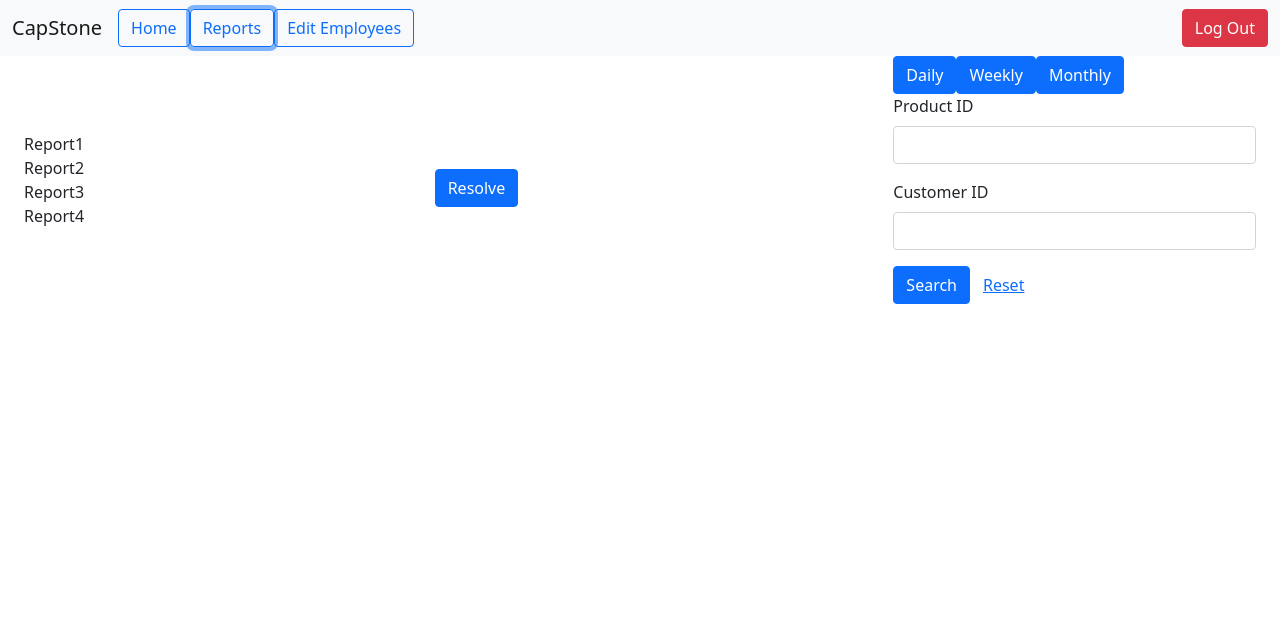
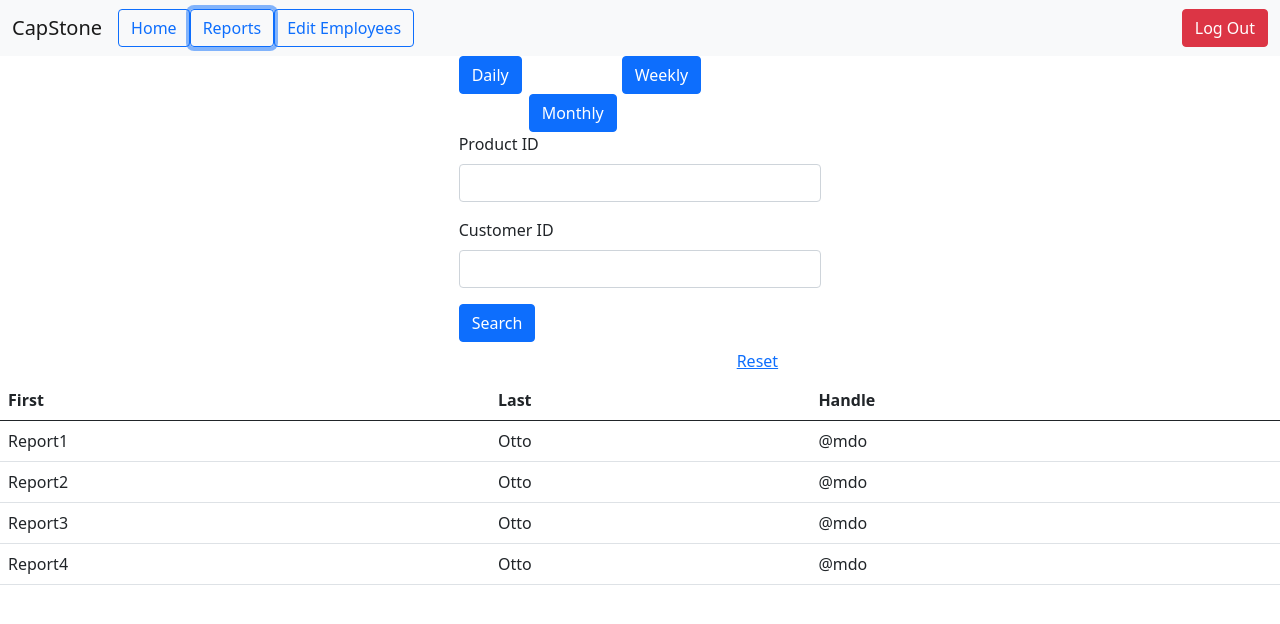
Before and after one commit to Chandu-Bhogi/Capstone-Project, an Angular app in the folder client/: page /admin in a window 1280 px wide. Both pictures are taken after a click on the button "Reports". Shown: the top 624 px of the page. Built offline with nearby package versions, Linux system fonts and the light colour scheme.

Commit message:
Report Table Created

```diff
--- a/client/src/app/admin/admin.component.css
+++ b/client/src/app/admin/admin.component.css
@@ -0,0 +1,11 @@
+#weekly {
+    margin-left: 100px;
+}
+
+#monthly {
+    margin-left: 70px;
+}
+
+#reset {
+    margin-left: 265px;
+}
--- a/client/src/app/admin/admin.component.html
+++ b/client/src/app/admin/admin.component.html
@@ -17,22 +17,9 @@
       </div>
     </div>
   </nav>
+
   <div class="row align-items-center" *ngIf="showReport">
-    <div class="col">
-        <div class="container">
-            <div class="name" *ngFor= "let report of reports">
-                <div (click)= selectReport(report)>
-                    <span>
-                      {{report}}
-                    </span>
-                </div>
-            </div>
-        </div>
-    </div>
-    <div class="col">
-        <p>{{report}}</p>
-        <button type="button" class="btn btn-primary" id="resolve" (click)="resolve()">Resolve</button>
-    </div>
+    <div class="col"></div>
     <div class="col">
       <div class="container-md">
         <form [formGroup]="custom" (ngSubmit)="customize()">
@@ -52,6 +39,25 @@
         </form>
     </div>
     </div>
+    <div class="col"></div>
+  </div>
+<div class="name" *ngIf="showReport">
+    <table class="table">
+      <thead>
+        <tr>
+          <th scope="col">First</th>
+          <th scope="col">Last</th>
+          <th scope="col">Handle</th>
+        </tr>
+      </thead>
+      <tbody>
+        <tr *ngFor= "let report of reports">
+          <td>{{report}}</td>
+          <td>Otto</td>
+          <td>@mdo</td>
+        </tr>
+      </tbody>
+    </table>
 </div>
 
 <div class="row align-items-center" *ngIf="showEdit">
```
Lines whose indentation alone changed are shown as unchanged.
